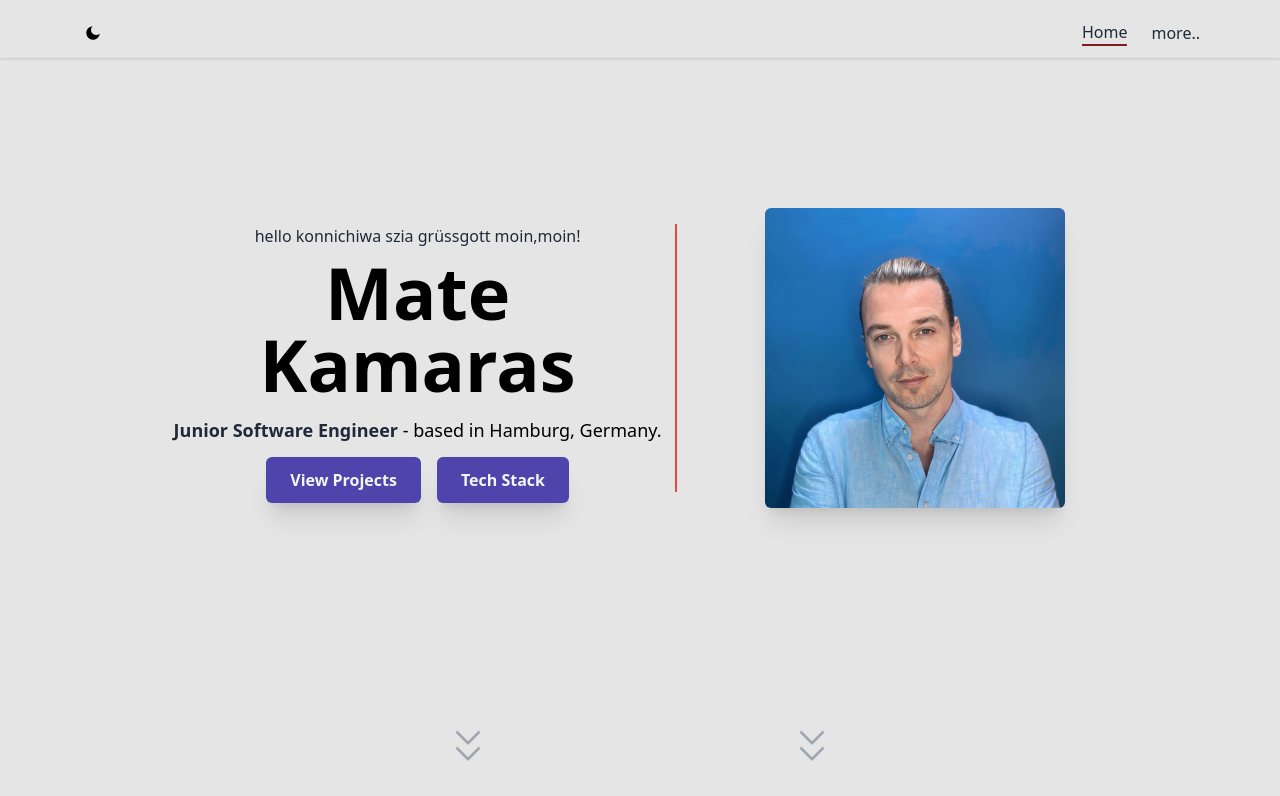
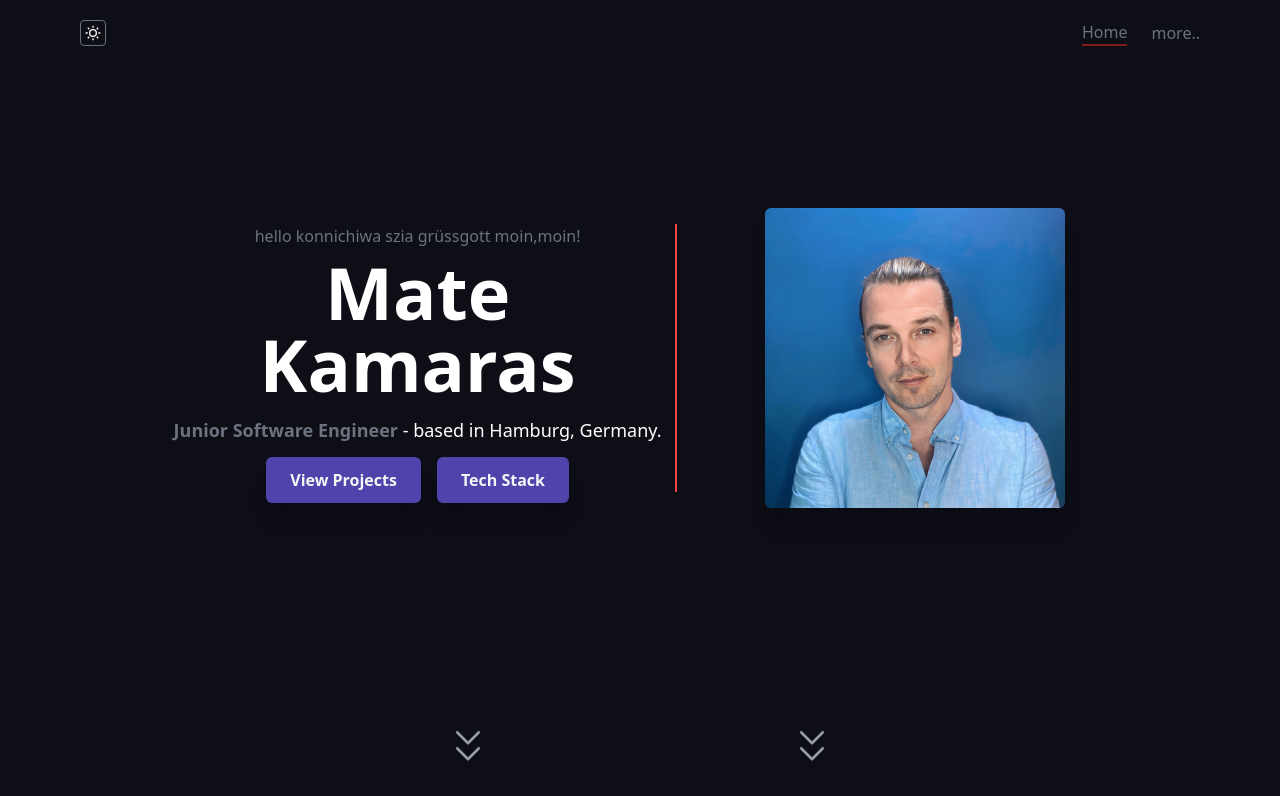
Before and after one commit to Murci2022/MY-PORTFOLIO, a Next.js app: page / in a window 1280 px wide. Shown: the top 796 px of the page. Built offline with nearby package versions, Linux system fonts and the light colour scheme.

Commit message:
correction and clean-up

```diff
--- a/app/layout.tsx
+++ b/app/layout.tsx
@@ -17,6 +17,7 @@ export default function RootLayout({
         <ThemeProvider
           enableSystem={true}
           attribute='class'
+          defaultTheme='dark'
         >
           <NavBar />
           <Home />
--- a/components/Navbar.tsx
+++ b/components/Navbar.tsx
@@ -25,7 +25,7 @@ const NAV_ITEMS: Array<NavItem> = [
 ];
 
 const NavBar = () => {
-  const [initialRender, setInitialRender] = useState(false); // Set initialRender to false
+  const [initialRender, setInitialRender] = useState(true); // Set initialRender to false
   const [activeLink, setActiveLink] = useState('home');
 
   useEffect(() => {
```
